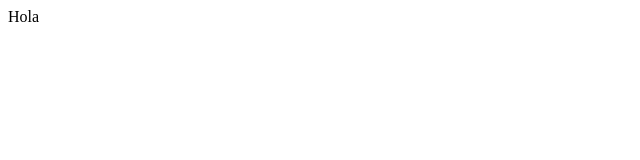
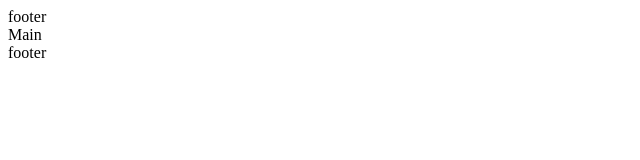
Before and after one commit to OscarGomezL/daysBetween, a Next.js app: page / in a window 1280 px wide. Shown: the top 160 px of the page, without its empty margins (0-640 px from the left). Built offline with nearby package versions, Linux system fonts and the light colour scheme.

Commit message:
[ADD] Components Imported

```diff
--- a/pages/index.jsx
+++ b/pages/index.jsx
@@ -1,7 +1,13 @@
+import Header from "../components/header"
+import Footer from "../components/footer"
+import Main from "../components/main"
+
 export default function Home() {
-  return (
-    <div>
-		Hola
-    </div>
-  )
+	return (
+		<div>
+			<Header/>
+			<Main/>
+			<Footer/>
+		</div>
+	)
 }
```
